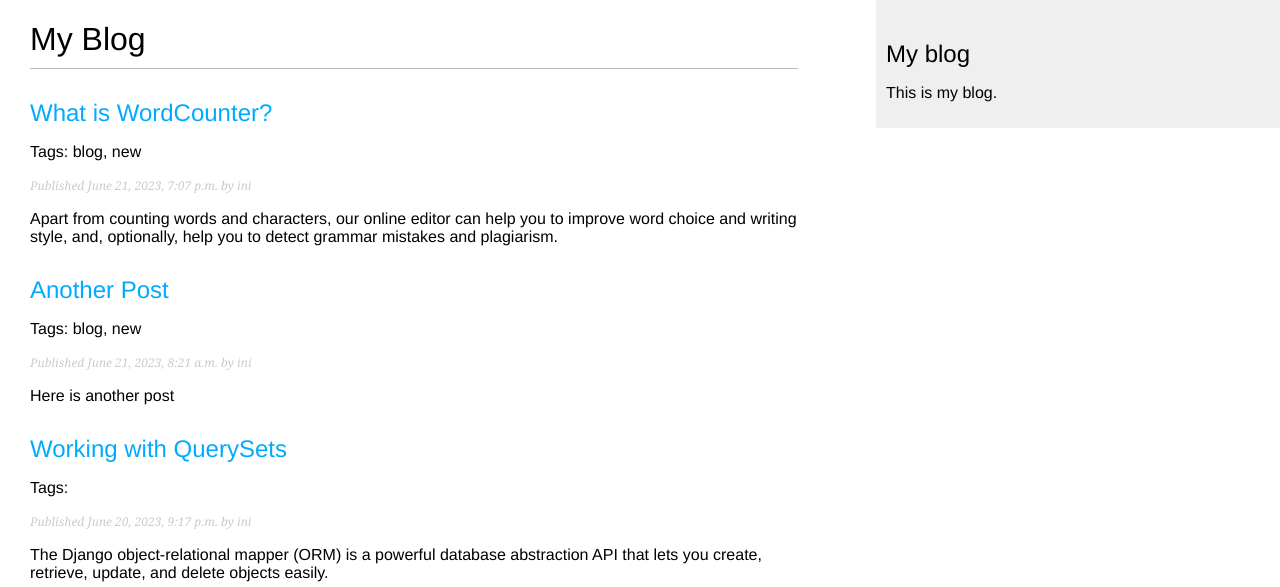
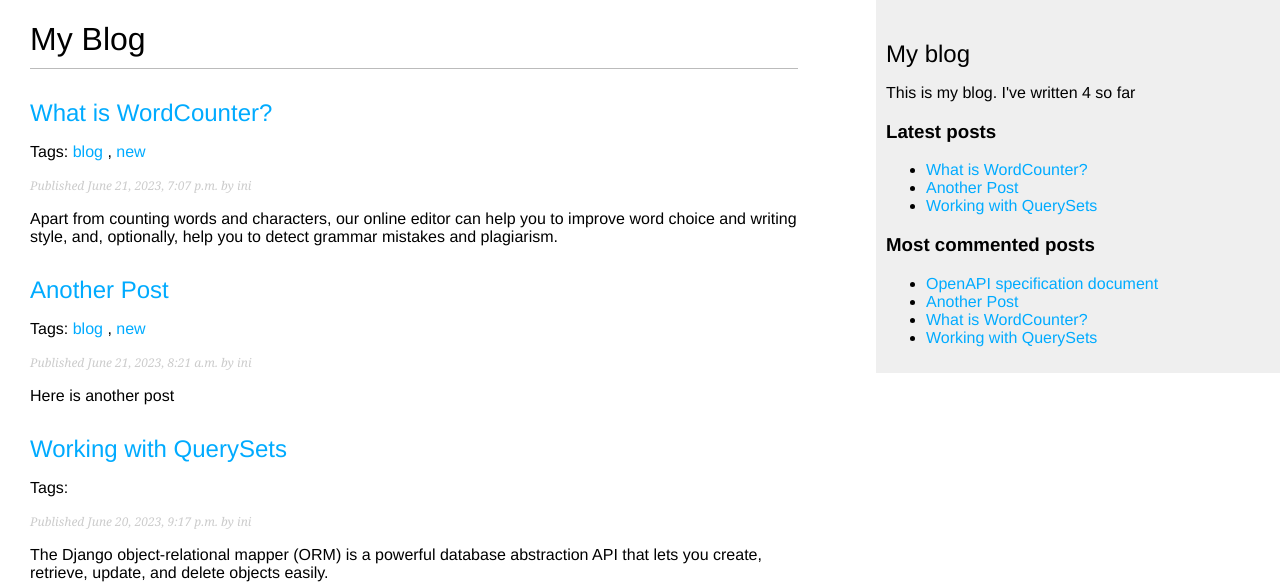
Before and after one commit to ginjardev/blog, a Django app: page /blog/ in a window 1280 px wide. Shown: the top 587 px of the page. Run offline with Django 4.2, Linux system fonts and the light colour scheme; data comes from the database, SQL or seed files in the repository; both versions use the stored data as it was after the commit; parts of the project's set-up code (start-up, migrations or seed data) failed here and were passed over.

Commit message:
custom tag functionality

```diff
--- a/blog/templates/blog/base.html
+++ b/blog/templates/blog/base.html
@@ -1,3 +1,4 @@
+{% load blog_tags %}
 {% load static %}
 <!DOCTYPE html>
 <html>
@@ -14,7 +15,20 @@
     </div>
     <div id="sidebar">
         <h2>My blog</h2>
-        <p>This is my blog.</p>
+        <p>This is my blog.
+        I've written {% total_posts %} so far
+        </p>
+        <h3>Latest posts</h3>
+        {% show_latest_posts 3 %}
+        <h3>Most commented posts</h3>
+        {% get_most_commented_posts as most_commented_posts %}
+        <ul>
+            {% for post in most_commented_posts %}
+            <li>
+                <a href="{{ post.get_absolute_url }}">{{ post.title }}</a>
+            </li>
+            {% endfor %}
+        </ul>
     </div>
 
 </body>
--- /dev/null
+++ b/blog/templates/blog/post/latest_post.html
@@ -0,0 +1,7 @@
+<ul>
+    {% for post in latest_posts %}
+    <li>
+        <a href="{{ post.get_absolute_url }}">{{ post.title }}</a>
+    </li>
+    {% endfor %}
+</ul>
--- a/blog/templates/blog/post/list.html
+++ b/blog/templates/blog/post/list.html
@@ -2,17 +2,28 @@
 {% block title %}My Blog{% endblock %}
 {% block content %}
 <h1>My Blog</h1>
+{% if tag %}
+    <h2>Posts tagged with "{{ tag.name }}"</h2>
+{% endif %}
 {% for post in posts %}
 <h2>
     <a href="{{ post.get_absolute_url }}">
         {{ post.title }}
     </a>
 </h2>
-<p class="tags">Tags: {{ post.tags.all|join:", " }}</p>
+<p class="tags">
+    Tags:
+    {% for tag in post.tags.all %}
+    <a href="{% url 'blog:post_list_by_tag' tag.slug %}">
+        {{ tag.name }}
+    </a>
+    {% if not forloop.last %}, {% endif %}
+    {% endfor %}
+</p>
 <p class="date">
     Published {{ post.publish }} by {{ post.author }}
 </p>
 {{ post.body|truncatewords:30|linebreaks }}
 {% endfor %}
-{% include "pagination.html" with page=page_obj %}
+{% include "pagination.html" with page=posts %}
 {% endblock %}
--- /dev/null
+++ b/blog/templatetags/blog_tags.py
@@ -0,0 +1,22 @@
+from django import template
+from ..models import Post
+from django.db.models import Count
+
+
+register = template.Library()
+
+@register.simple_tag
+def total_posts():
+    return Post.published.count()
+
+
+@register.inclusion_tag('blog/post/latest_post.html')
+def show_latest_posts(count=5):
+    latest_posts = Post.published.order_by('-publish')[:count]
+    return {'latest_posts': latest_posts}
+
+@register.simple_tag
+def get_most_commented_posts(count=5):
+    return Post.published.annotate(
+        total_comments = Count('comments')
+    ).order_by('total_comments')[:count]
--- a/blog/urls.py
+++ b/blog/urls.py
@@ -5,9 +5,10 @@ from . import views
 app_name = 'blog'
 
 urlpatterns = [
-    # path('', views.post_list, name='post_list'),
-    path('', views.PostListView.as_view(), name='post_list'),
+    path('', views.post_list, name='post_list'),
+    # path('', views.PostListView.as_view(), name='post_list'),
     path('<int:year>/<int:month>/<int:day>/<slug:post>/', views.post_detail, name= 'post_detail'),
     path('<int:post_id>/share/', views.post_share, name='post_share'),
-    path('<int:post_id>/comment/', views.post_comment, name='post_comment')
+    path('<int:post_id>/comment/', views.post_comment, name='post_comment'),
+    path('tag/<slug:tag_slug>/', views.post_list, name='post_list_by_tag')
 ]
--- a/blog/views.py
+++ b/blog/views.py
@@ -7,13 +7,14 @@ from .forms import EmailPostForm, CommentForm
 from django.core.mail import send_mail
 from django.views.decorators.http import require_POST
 from taggit.models import Tag
+from django.db.models import Count
 
 
 def post_list(request, tag_slug=None):
     post_list = Post.published.all()
     tag = None
     if tag_slug:
-        tag = get_object_or_404(Tag, tag = tag_slug)
+        tag = get_object_or_404(Tag, slug=tag_slug)
         post_list = post_list.filter(tags__in=[tag])
     paginator = Paginator(post_list, 3)
     page_number = request.GET.get('page', 1)
@@ -35,7 +36,11 @@ def post_detail(request, year, month, day, post):
                              publish__day=day)
     comments = post.comments.filter(active=True)
     form = CommentForm()
-    return render(request, 'blog/post/detail.html', {'post':post, 'comments': comments, 'form': form})
+    post_tag_ids = post.tags.values_list('id', flat=True)
+    similar_posts = Post.published.filter(tags__in = post_tag_ids).exclude(id = post.id)
+    similar_posts = similar_posts.annotate(same_tags = Count('tags')).order_by('-same_tags', '-publish')[:4]
+    return render(request, 'blog/post/detail.html',
+                  {'post':post, 'comments': comments, 'form': form, 'similar_posts': similar_posts})
 
 def post_share(request, post_id):
     post = get_object_or_404(Post, id = post_id, status = Post.Status.PUBLISHED)
```
Also changed, not shown: blog/templates/blog/post/detail.html (+8 -0 lines), blog/templatetags/__init__.py (added), db.sqlite3.
